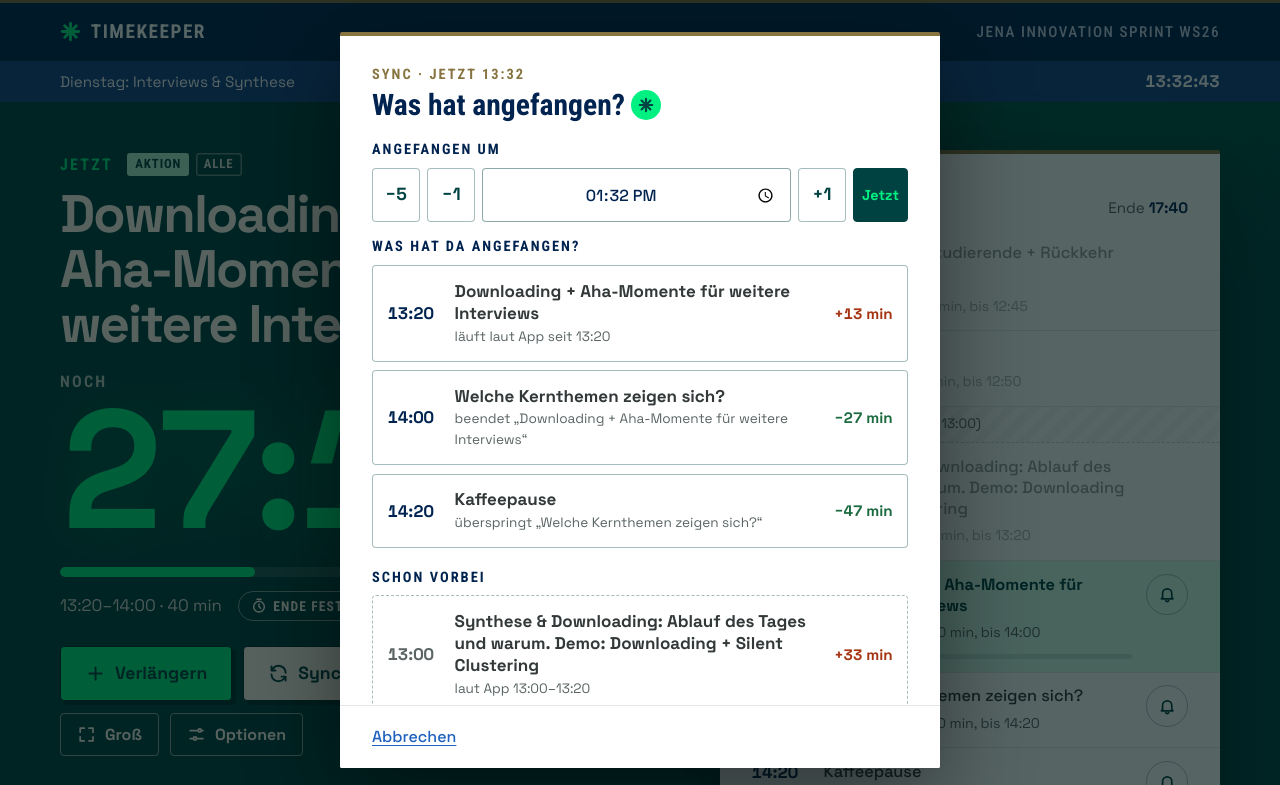
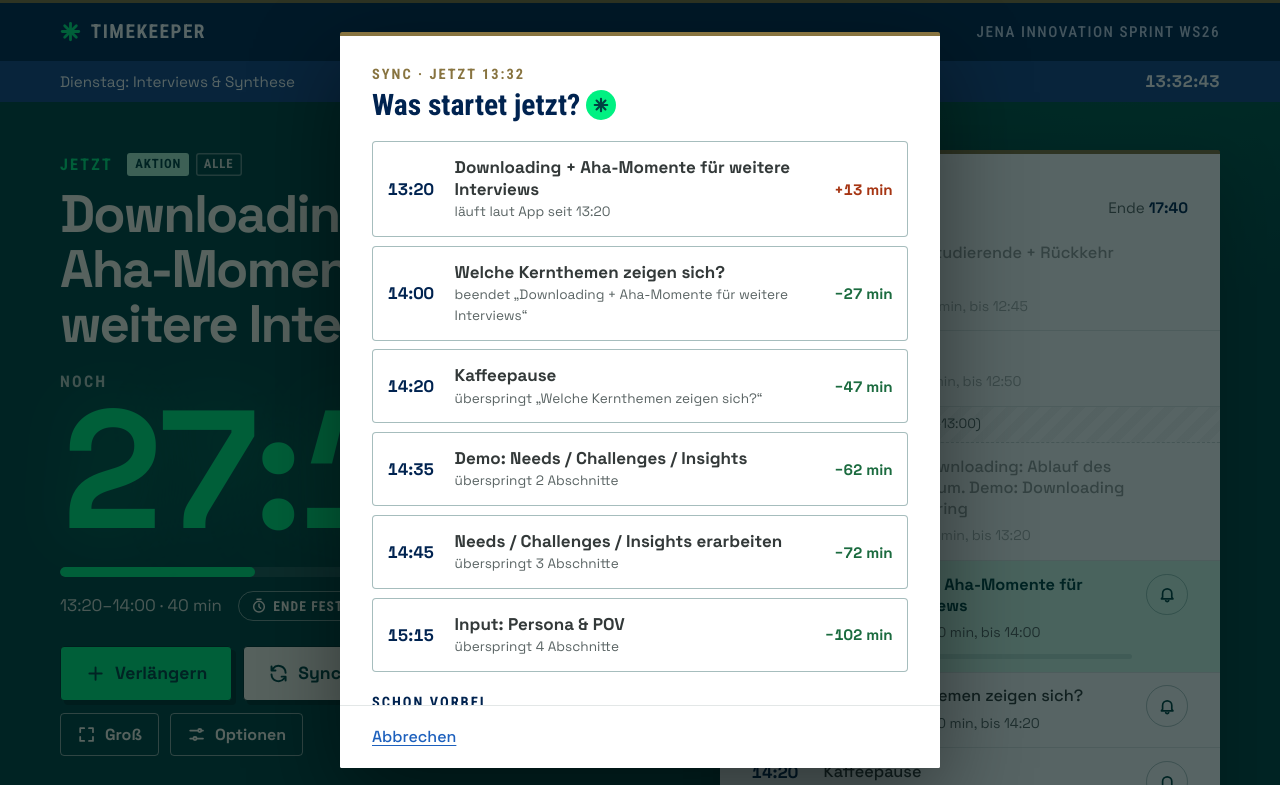
Before and after one commit to SubTVic/Website, a plain HTML site: page time/index.html in a window 1280 px wide. Both pictures are taken after a click on the button "Sync". Shown: the top 785 px of the page. Drawn offline with Linux system fonts and the light colour scheme.

Commit message:
Timekeeper: Sync startet immer jetzt, alle vergangenen Abschnitte wählbar
- Startzeit-Auswahl im Sync wieder entfernt: Sync heißt „fängt jetzt an“
- Unter „Schon vorbei“ alle vergangenen Abschnitte des Tages (jüngster zuerst)
- Oben weiterhin der laufende und die nächsten fünf Abschnitte

Co-Authored-By: Claude Opus 5.5 <noreply@anthropic.com>
Claude-Session: https://claude.ai/code/session_01KVqtbY39iuu3eMSxUrejeo

```diff
--- a/time/index.html
+++ b/time/index.html
@@ -226,20 +226,10 @@
     <div class="sheet-innen">
       <div class="sheet-body">
         <p class="sheet-mini">Sync · <span id="ds-uhr"></span></p>
-        <h2 class="mit-stern" id="ds-titel">Was hat angefangen?
+        <h2 class="mit-stern" id="ds-titel">Was startet jetzt?
           <button type="button" class="info-stern" aria-expanded="false" aria-controls="ds-hilfe" aria-label="Erklärung anzeigen"><span class="stern stern-teal" aria-hidden="true"></span></button>
         </h2>
-        <p class="blase" id="ds-hilfe" hidden>Startzeit wählen (Standard: jetzt), dann antippen, was zu dieser Zeit wirklich angefangen hat. Auch schon vergangene Abschnitte gehen. Alles danach rückt nach, auch nach vorne. Was dazwischen liegt, entfällt.</p>
-        <label class="feld-label" for="ds-zeit">Angefangen um</label>
-        <div class="ende-reihe" id="ds-reihe">
-          <button type="button" data-d="-5" aria-label="5 Minuten früher">−5</button>
-          <button type="button" data-d="-1" aria-label="1 Minute früher">−1</button>
-          <input type="time" id="ds-zeit" class="auswahl zeit-gross" step="60">
-          <button type="button" data-d="1" aria-label="1 Minute später">+1</button>
-          <button type="button" data-d="0" class="jetzt-knopf" aria-label="Auf jetzt setzen">Jetzt</button>
-        </div>
-        <p class="dn-info fehler" id="ds-fehler" hidden></p>
-        <p class="feld-label">Was hat da angefangen?</p>
+        <p class="blase" id="ds-hilfe" hidden>Tippe an, was gerade wirklich anfängt, auch wenn es laut Plan schon vorbei ist. Es startet dann jetzt, alles danach rückt nach (auch nach vorne). Was dazwischen liegt, entfällt.</p>
         <ul class="sync-liste" id="ds-liste"></ul>
       </div>
       <div class="sheet-fuss">
@@ -356,6 +346,6 @@
   <p class="sr-only" id="ansage" aria-live="assertive"></p>
 
   <script src="js/agenda.js?v=10a6e7f3"></script>
-  <script src="js/timekeeper.js?v=27e0c4ad"></script>
+  <script src="js/timekeeper.js?v=6dea44e8"></script>
 </body>
 </html>
--- a/time/js/timekeeper.js
+++ b/time/js/timekeeper.js
@@ -344,10 +344,10 @@
     for (var v = 0; v < plan.length; v++) {
       if (zaehlt(plan[v]) && plan[v].ende <= t && v !== lg.laufend) { vorbei.push(v); }
     }
-    k = vorbei.slice(-3);
+    k = vorbei.slice();
     if (lg.laufend >= 0) { k.push(lg.laufend); }
     var ab = lg.laufend >= 0 ? lg.laufend + 1 : (lg.naechster >= 0 ? lg.naechster : plan.length);
-    for (var j = ab; j < plan.length && k.length < 6; j++) { if (zaehlt(plan[j])) { k.push(j); } }
+    for (var j = ab, kommend = 0; j < plan.length && kommend < 5; j++) { if (zaehlt(plan[j])) { k.push(j); kommend++; } }
     return k;
   }
 
@@ -1282,33 +1282,22 @@
   /* ---------- Sync: „Das startet jetzt“ ---------- */
 
   var syncSig = "";
-  var syncZeit = null; /* null = jetzt (läuft mit), sonst fester Zeitpunkt */
 
   function oeffneSync() {
     var t = jetzt();
     var lg = lage(plan, t);
     if (!syncKandidaten(lg, t).length) { return; }
     syncSig = "";
-    syncZeit = null;
     dialogZuruecksetzen($("d-sync"));
     zeichneSync();
     $("d-sync").showModal();
   }
 
-  function syncStart() { return syncZeit === null ? jetzt() : syncZeit; }
-
   function zeichneSync() {
     var t = jetzt();
-    var T = syncStart();
+    var T = t;
     var lg = lage(plan, t);
     var k = syncKandidaten(lg, t);
-    var zukunft = T > t + 1000;
-    var feld = $("ds-zeit");
-    if (document.activeElement !== feld) { feld.value = uhrzeit(T); }
-    $("ds-reihe").querySelector(".jetzt-knopf").setAttribute("aria-pressed", syncZeit === null ? "true" : "false");
-    var fehler = $("ds-fehler");
-    fehler.hidden = !zukunft;
-    setzeText(fehler, zukunft ? "Die Startzeit darf nicht nach jetzt (" + uhrzeit(t) + ") liegen." : "");
     setzeText($("ds-uhr"), "jetzt " + uhrzeit(t));
 
     var zeilen = k.map(function (i) {
@@ -1331,7 +1320,7 @@
     /* Laufendes und Kommendes zuerst, darunter Vergangenes (jüngstes zuerst) */
     zeilen = zeilen.filter(function (z) { return !z.vergangen; })
       .concat(zeilen.filter(function (z) { return z.vergangen; }).reverse());
-    var sig = JSON.stringify([uhrzeit(T), zukunft, zeilen]);
+    var sig = JSON.stringify([uhrzeit(T), zeilen]);
     if (sig === syncSig) { return; }
     syncSig = sig;
     var ul = $("ds-liste");
@@ -1342,7 +1331,6 @@
       var li = el("li");
       var b = el("button", "sync-zeile" + (z.vergangen ? " vergangen" : ""));
       b.type = "button";
-      b.disabled = zukunft;
       b.setAttribute("data-id", z.id);
       var text = el("span", "sz-text");
       text.appendChild(el("span", "sz-titel", z.titel));
@@ -1350,7 +1338,7 @@
       b.appendChild(el("span", "sz-zeit", z.zeit));
       b.appendChild(text);
       b.appendChild(el("span", "sz-effekt" + (z.m > 0 ? " spaeter" : z.m < 0 ? " frueher" : ""), z.m ? versatz(z.m) : "pünktlich"));
-      b.setAttribute("aria-label", z.titel + " hat um " + uhrzeit(T) + " angefangen. " + z.info + ". Alles danach " + (z.m ? versatz(z.m) : "unverändert") + ".");
+      b.setAttribute("aria-label", z.titel + " startet jetzt. " + z.info + ". Alles danach " + (z.m ? versatz(z.m) : "unverändert") + ".");
       li.appendChild(b);
       ul.appendChild(li);
     });
@@ -1359,7 +1347,7 @@
   function syncSetzen(id) {
     var x = slotVon(id);
     var t = jetzt();
-    var T = Math.min(syncStart(), t);
+    var T = t;
     if (!x) { return; }
     var m = Math.round((T - x.start) / MIN);
     var eintrag = { art: "sync", zeit: T, id: id };
@@ -1699,17 +1687,6 @@
       if (b) { syncSetzen(b.getAttribute("data-id")); }
     });
     $("ds-abbrechen").addEventListener("click", function () { $("d-sync").close(); });
-    $("ds-zeit").addEventListener("input", function () {
-      var m = zuMinuten(this.value);
-      if (m != null) { syncZeit = tag0 + m * MIN; zeichneSync(); }
-    });
-    $("ds-reihe").addEventListener("click", function (e) {
-      var b = e.target.closest ? e.target.closest("button[data-d]") : null;
-      if (!b) { return; }
-      var d = Number(b.getAttribute("data-d"));
-      syncZeit = d === 0 ? null : Math.floor(syncStart() / MIN) * MIN + d * MIN;
-      zeichneSync();
-    });
 
     /* Klick auf den dunklen Hintergrund schließt die Dialoge */
     ["d-verl", "d-einst", "d-sync", "d-ende"].forEach(function (id) {
```
Also changed, not shown: 1 other file.
